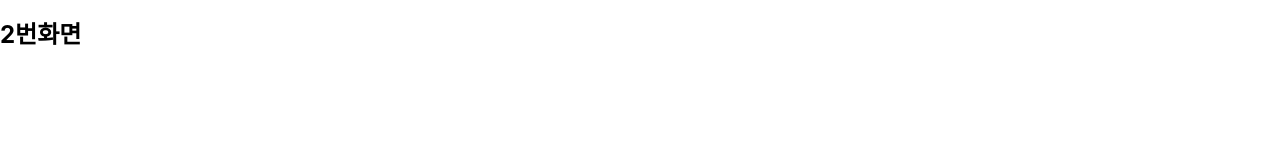
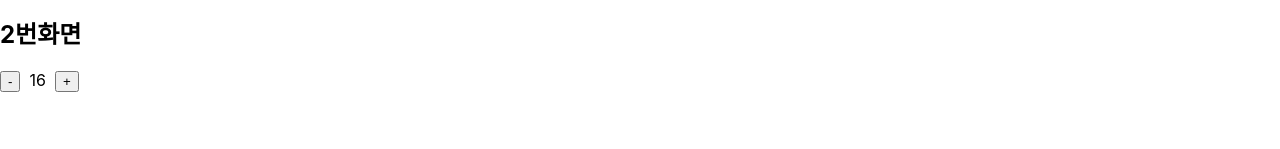
Before and after one commit to ggingggang05/kh13-react, a React (Create React App) app in the folder demo03/: page / in a window 1280 px wide. Shown: the part 151-300 px from the top of the page. Built offline with nearby package versions, Linux system fonts and the light colour scheme.

Commit message:
리액트 카운트 예제 설명

```diff
--- a/demo03/src/components/Ex02.js
+++ b/demo03/src/components/Ex02.js
@@ -1,11 +1,36 @@
 //import
+//react 라이브러리 중에서 useState라는 기능을 쓰겠다
+//Naming import(전체 다 안 쓰고 골라서 사용)
+import {useState} from 'react';
 
 //function
 function Ex02(){
 
+    //화면에서 변화하는 값을 state로 선언
+    //- const는 불변 값을 생성할 때 사용
+    //- React는 데이터 변화에 따라 화면을 자동 갱신
+    //- 자동갱신 구조 구현을 위해 반드시 const 필요
+    //- 만들 때 변수명, setter 메소드명을 순차적으로 작성
+    //- 사용할 때는 변수를 쓰고, 변경할 때는 setter 메소드 사용
+
+    const [count, setCount] = useState(16);
+
+    // state를 화면에 출력할 수 있다
+    // - { 이름 } 형식으로 화면에 출력(표현식), EL과 유사
+    // - state가 변하면 해당 자리의 값이 자동으로 변함
+    // 이벤트를 설정할 수 있다
+    // - onClick과 같이 반드시 이벤트 첫글자가 대문자여야 함
+    // - onClick 안에는 함수를 배치하여야 한다
+    // - 람다 형식으로 사용(화살표 함수, Arrow function)
     return(
         <>
             <h2>2번화면</h2>
+
+            <button onClick={e=>setCount(count-1)}>-</button>
+            &nbsp;&nbsp;
+            <span>{count}</span>
+            &nbsp;&nbsp;
+            <button onClick={e=>setCount(count+1)}>+</button>
         </>
     );
 }
```
